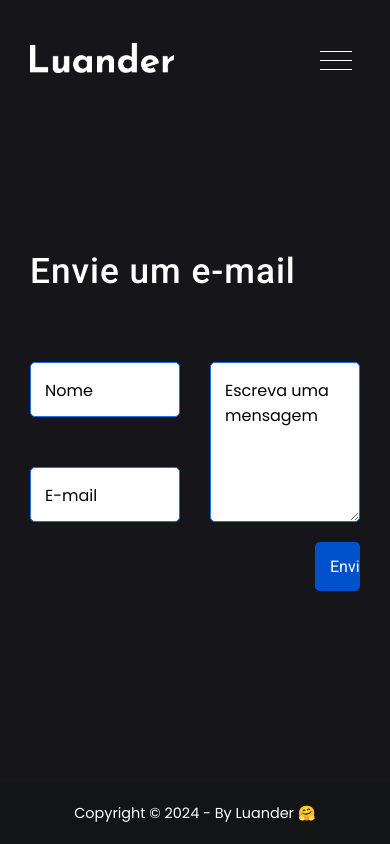
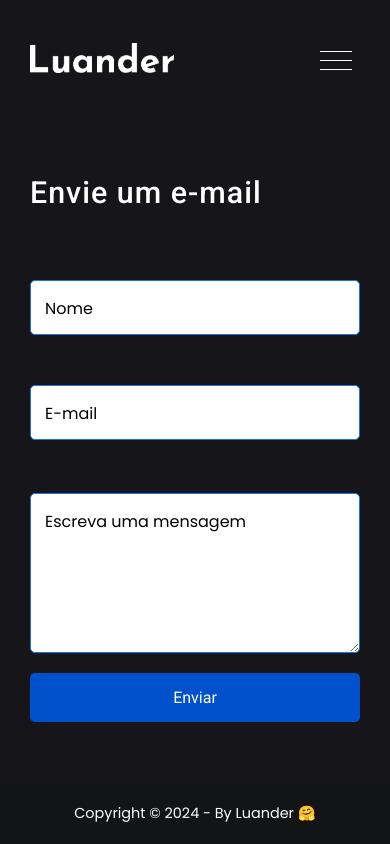
Before and after one commit to LuanderSilva/portfolio, a React (Vite) app: page /contato in a window 390 px wide. Built offline with nearby package versions, Linux system fonts and the light colour scheme.

Commit message:
:iphone: Fazendo a responsividade

```diff
--- a/src/pages/Contato/style.css
+++ b/src/pages/Contato/style.css
@@ -1,5 +1,5 @@
 #s-contact {
-    margin-top: 80px;
+    margin-top: 50px;
     padding: 50px 30px;
 }
 
@@ -55,6 +55,7 @@
     top: 0;
     left: 15px;
     font-family: 'Poppins';
+    white-space: nowrap;
 }
 
 .input-campo:focus,
@@ -108,7 +109,7 @@
 }
 
 .button-form {
-    width: 30%;
+    width: 170px;
     border: none;
     padding: 15px;
     border-radius: 5px;
@@ -133,3 +134,35 @@
     bottom: 0;
     width: 100%;
 }
+
+/* ---Responsividade--- */
+
+@media (max-width: 750px) {
+    .contact-title h1{
+        font-size: 1.9rem;
+    }
+
+    .form-container {
+        flex-direction: column;
+    }
+
+    .inputs-form {
+        width: 100%;
+    }
+
+    .campo-mensagem  {
+        margin-top: 23px;
+        width: 100%;
+        align-items: flex-start;
+    }
+
+    .button-form  {
+        width: 100%;
+    }
+}
+
+@media (max-width: 500px) {
+    #s-contact {
+        margin-top: 5px;
+    }
+}
```
